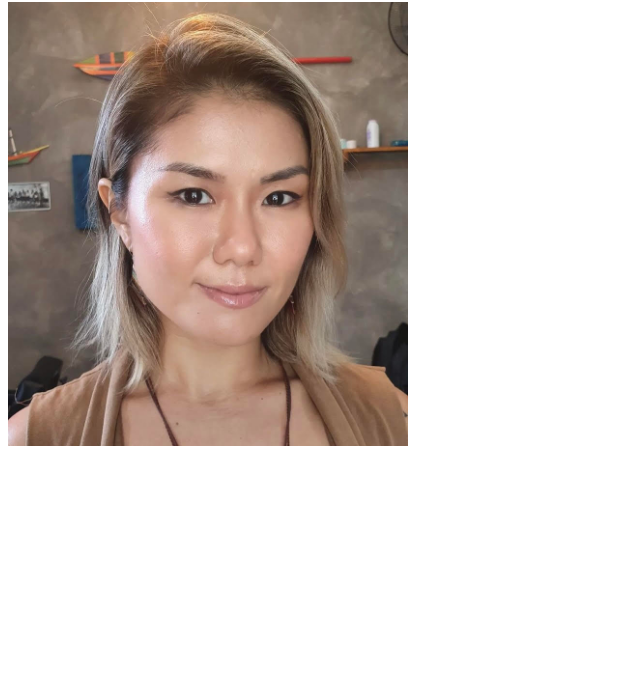
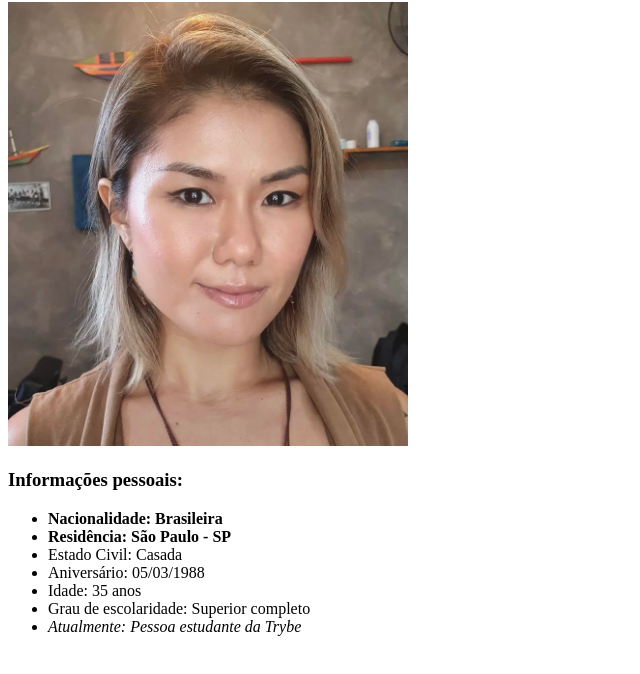
Before and after one commit to linahsu/linahsu.github.io, a plain HTML site: page index.html in a window 1280 px wide. Shown: the part 78-752 px from the top of the page, without its empty margins (0-640 px from the left). Drawn offline with Linux system fonts and the light colour scheme.

Commit message:
Adiciona Informações pessoais

```diff
--- a/index.html
+++ b/index.html
@@ -7,6 +7,16 @@
 </head>
 <body>
     <h1>Lina Huei Tchuin Hsu</h1>
-    <img src="Foto Lina Perfil.jpg" alt="Foto do perfil" width="400px">
+    <img src="Foto Lina Perfil.jpg" alt="Foto do perfil de Lina Hsu" width="400px">
+    <h3>Informações pessoais:</h3>
+    <ul>
+        <li><strong>Nacionalidade: Brasileira</strong></li>
+        <li><strong>Residência: São Paulo - SP</strong></li>
+        <li>Estado Civil: Casada</li>
+        <li>Aniversário: 05/03/1988</li>
+        <li>Idade: 35 anos</li>
+        <li>Grau de escolaridade: Superior completo</li>
+        <li><em>Atualmente: Pessoa estudante da Trybe</em></li>
+    </ul>
 </body>
 </html>
```
